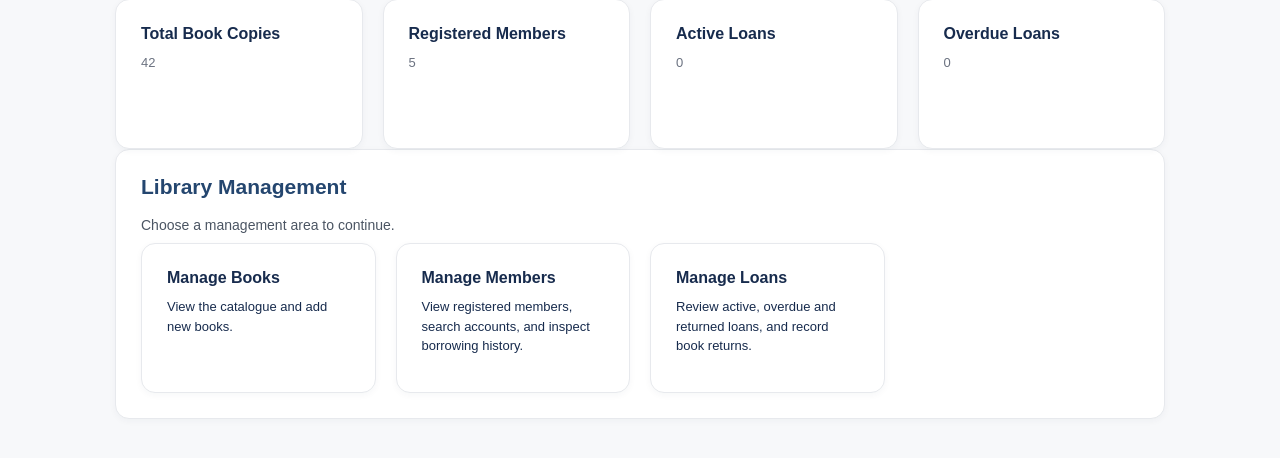
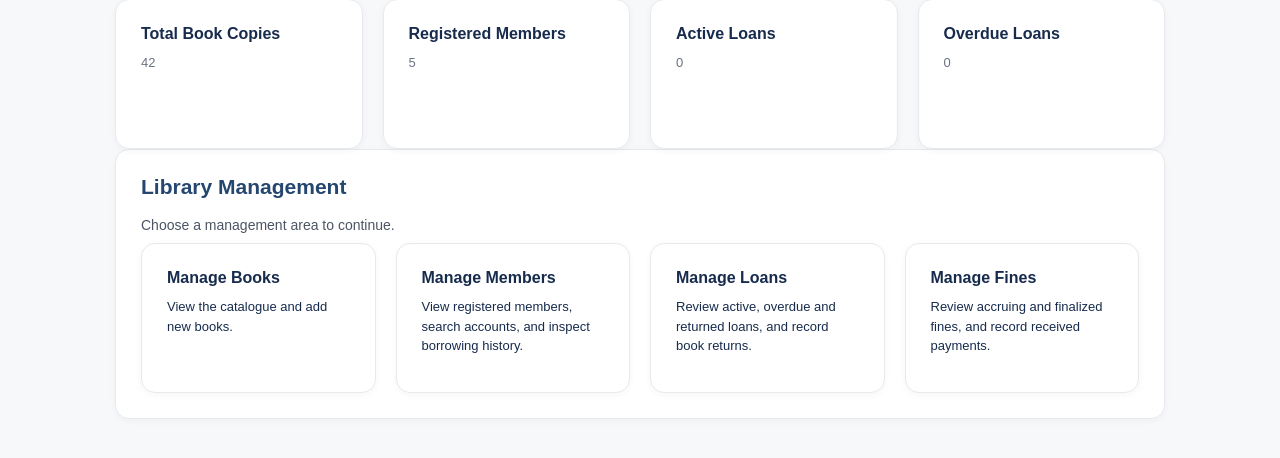
Before and after one commit to 00Keshav-web/UniLib, a Java web app: page /librarian-dashboard in a window 1280 px wide. Shown: the part 269-727 px from the top of the page. Run offline with Tomcat 11, a stand-in JSP engine, Linux system fonts and the light colour scheme; a user stored in the database is signed in; data comes from the database, SQL or seed files in the repository; data that the repository does not hold is empty.

Commit message:
Add fine management dashboard link

```diff
--- a/src/main/webapp/librarian-dashboard.jsp
+++ b/src/main/webapp/librarian-dashboard.jsp
@@ -91,6 +91,11 @@
                 <h3>Manage Loans</h3>
                 <p>Review active, overdue and returned loans, and record book returns.</p>
             </a>
+
+            <a href="librarian/fines" class="dashboard-option">
+                <h3>Manage Fines</h3>
+                <p>Review accruing and finalized fines, and record received payments.</p>
+            </a>
         </div>
     </div>
 
```
